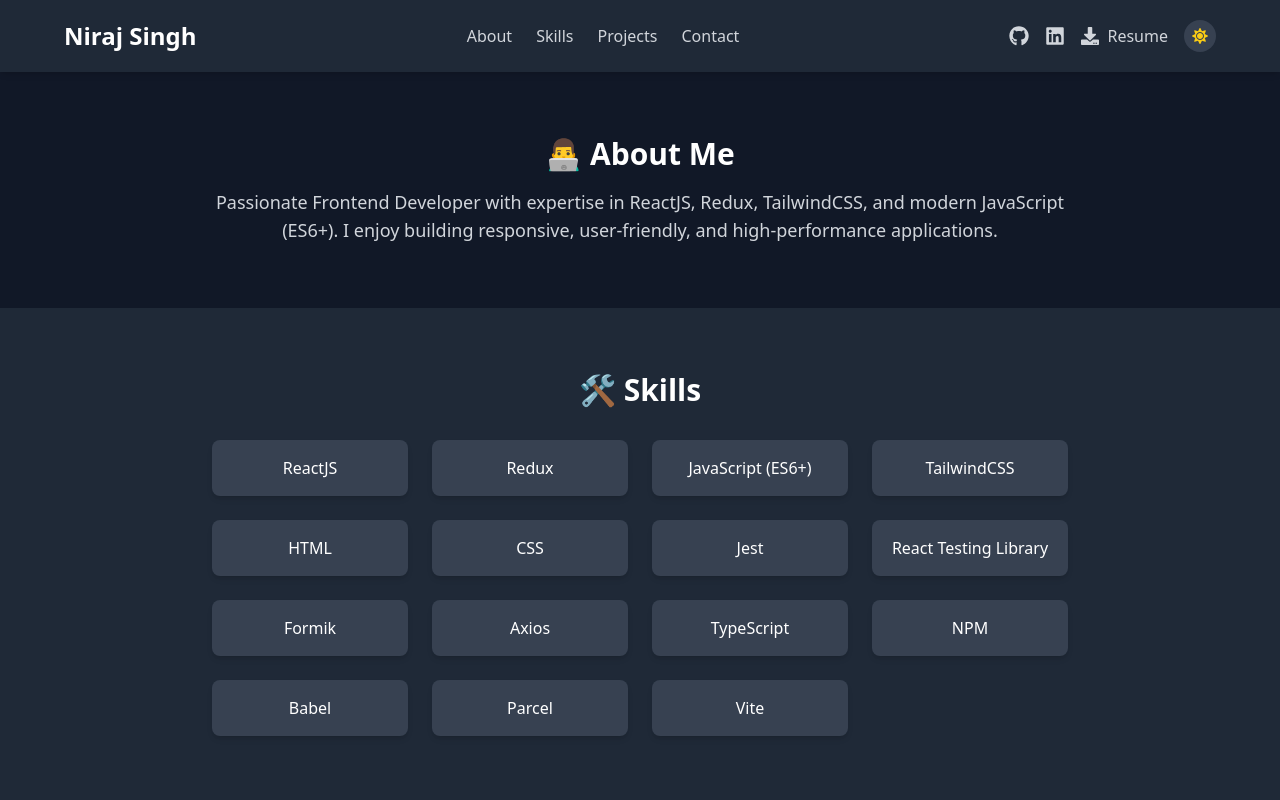
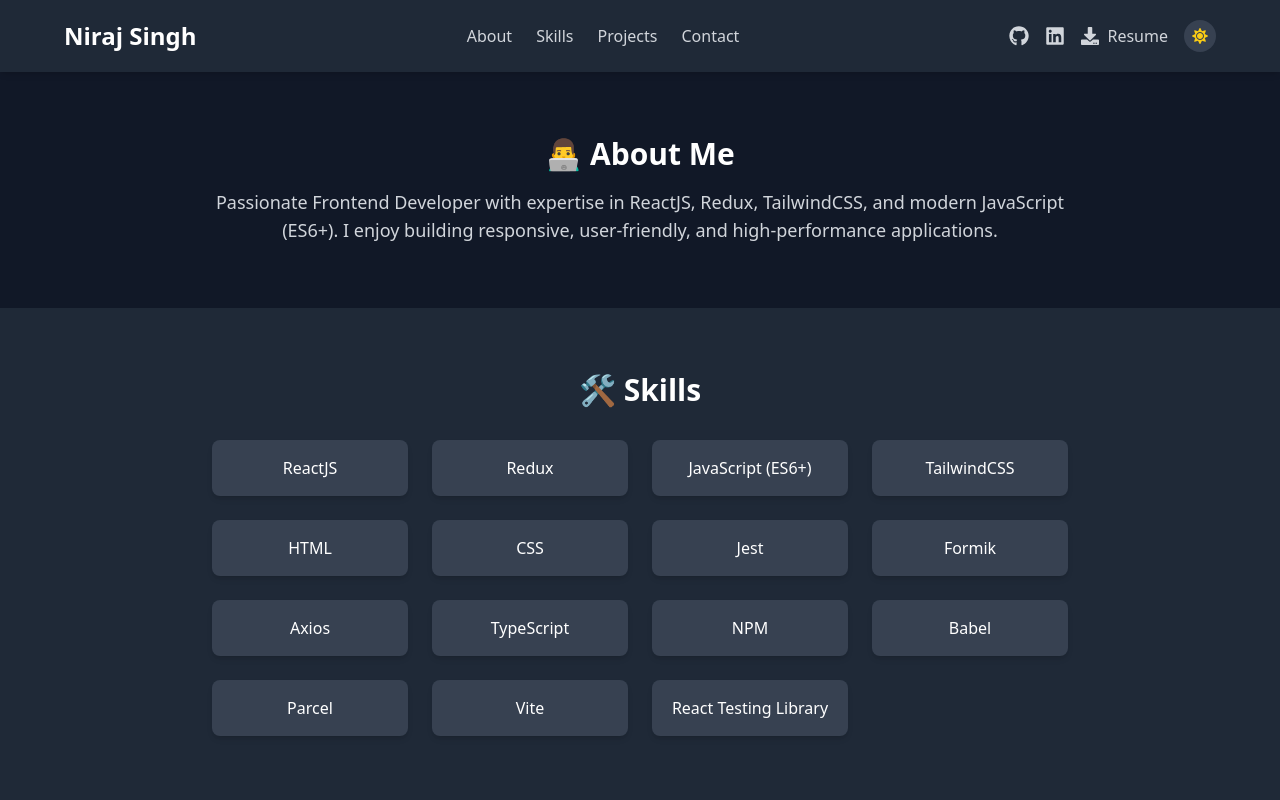
Before and after one commit to Niraj1903/Portfolio, a React (Create React App) app: page / in a window 1280 px wide. Shown: the top 800 px of the page. Built offline with nearby package versions, Linux system fonts and the light colour scheme.

Commit message:
skills change

```diff
--- a/src/components/Skills.js
+++ b/src/components/Skills.js
@@ -9,7 +9,7 @@
     "HTML",
     "CSS",
     "Jest",
-    "React Testing Library",
+
     "Formik",
     "Axios",
     "TypeScript",
@@ -17,6 +17,7 @@
     "Babel",
     "Parcel",
     "Vite",
+    "React Testing Library",
   ];
 
   return (
```
